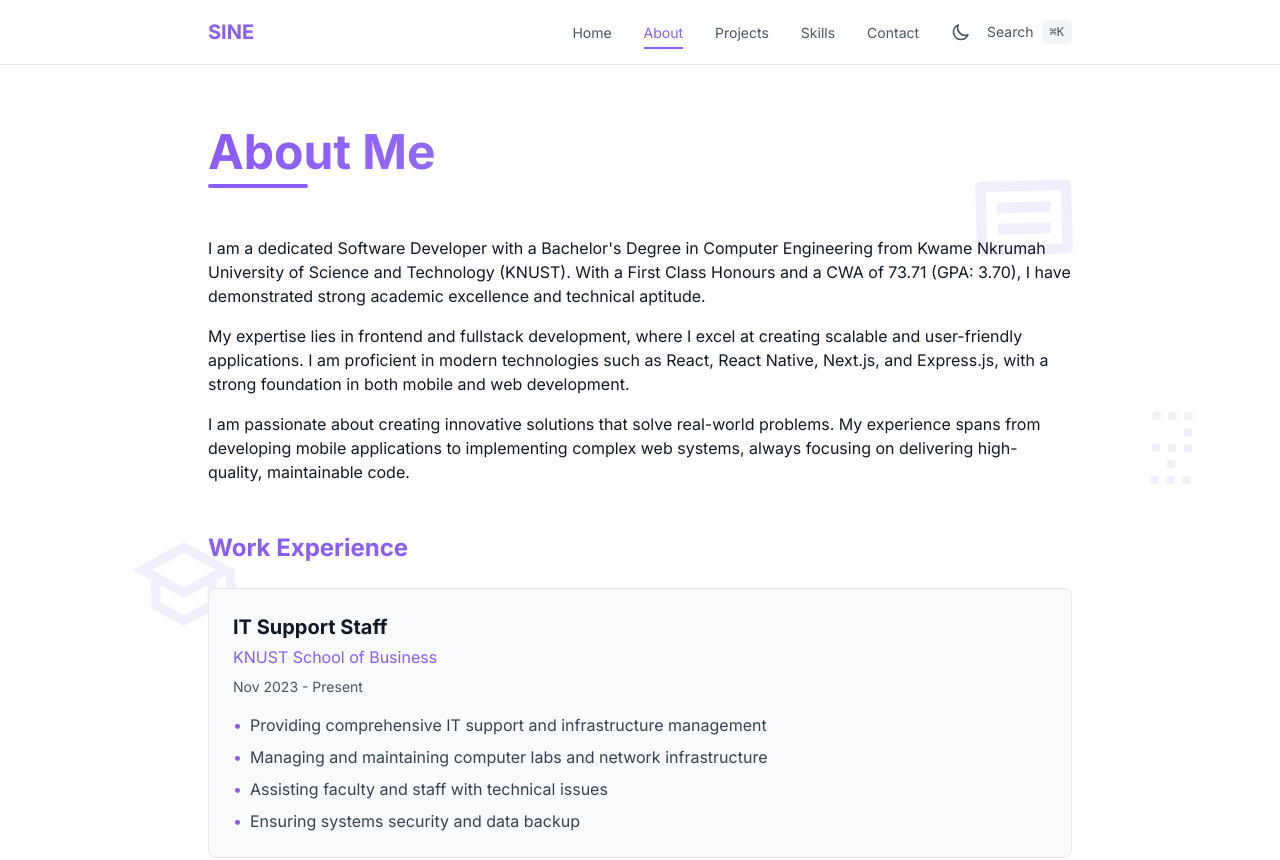
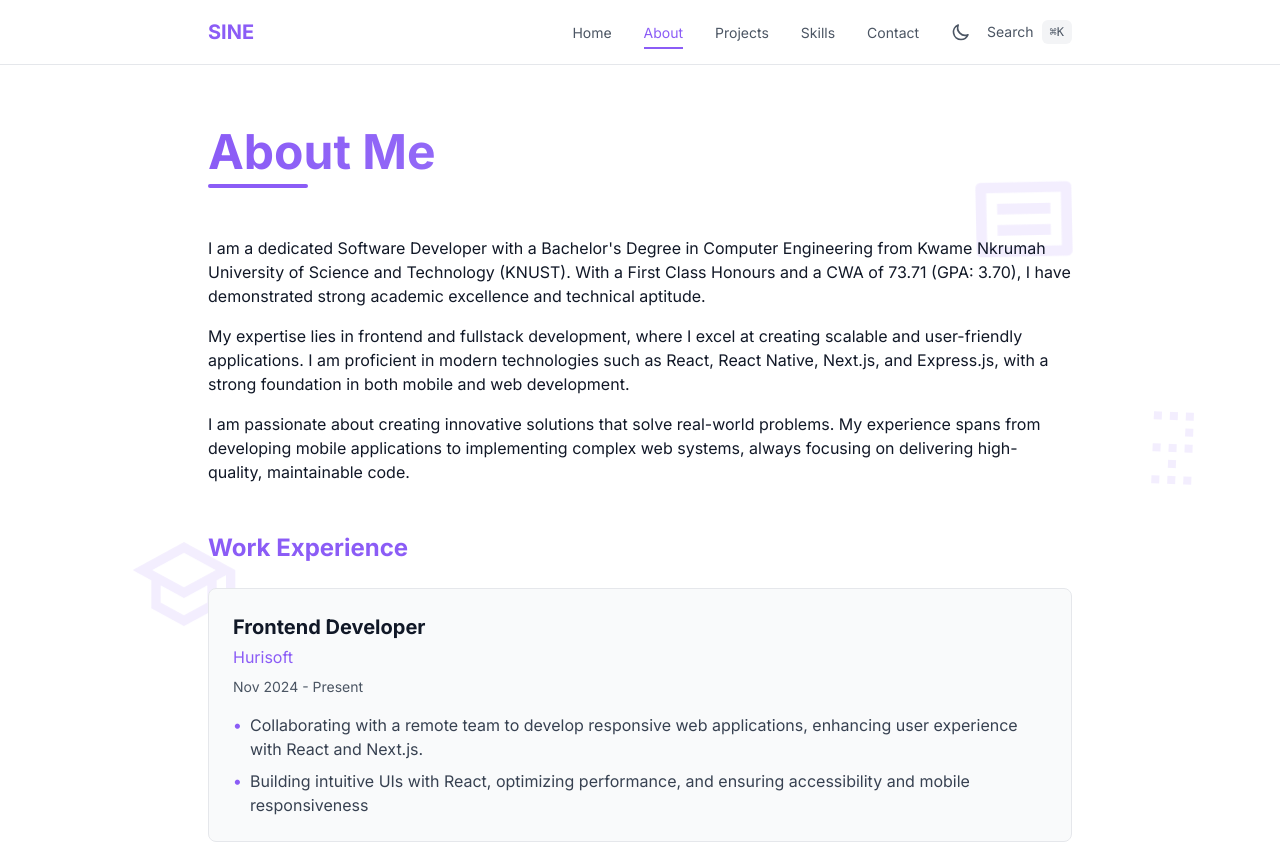
Before and after one commit to EpaphrasSam/SINE-portfolio, a Next.js app: page /about in a window 1280 px wide. Shown: the top 860 px of the page. Built offline with nearby package versions, Linux system fonts and the light colour scheme.

Commit message:
Added new developer job

```diff
--- a/src/app/about/page.tsx
+++ b/src/app/about/page.tsx
@@ -2,6 +2,7 @@
 
 import { motion } from "framer-motion";
 import { TextHighlight } from "../../components/TextHighlight";
+import {experiences, education} from "../../data/experiences";
 
 const container = {
   hidden: { opacity: 0 },
@@ -18,58 +19,9 @@ const item = {
   show: { opacity: 1, y: 0 }
 };
 
-const experiences = [
-  {
-    id: "experience-it",
-    title: "IT Support Staff",
-    company: "KNUST School of Business",
-    period: "Nov 2023 - Present",
-    responsibilities: [
-      "Providing comprehensive IT support and infrastructure management",
-      "Managing and maintaining computer labs and network infrastructure",
-      "Assisting faculty and staff with technical issues",
-      "Ensuring systems security and data backup"
-    ]
-  },
-  {
-    id: "experience-fullstack",
-    title: "Fullstack Developer",
-    company: "KNUST School of Business",
-    period: "Nov 2023 - Present",
-    responsibilities: [
-      "Developed comprehensive exams attendance tracking application",
-      "Created admin dashboard for managing exam schedules and staff assignments",
-      "Implemented secure web-based Voting System with real-time updates",
-      "Designed nomination platform with secure role-based authentication (RBAC)",
-      "Built admin and reviewer dashboards with real-time notifications",
-      "Integrated real-time updates using WebSocket technology",
-      "Implemented data visualization for exam statistics"
-    ]
-  },
-  {
-    id: "experience-intern",
-    title: "Software Engineer Intern, Frontend Developer",
-    company: "BSystems Limited",
-    period: "Oct 2022 - Jan 2023",
-    responsibilities: [
-      "Developed and enhanced features for the admin dashboard of the PeoplesPay app, improving user interface and experience",
-      "Implemented user authentication, verification, and various admin functionalities including managing admins, customers, transactions, and e-levy records, ensuring data security and integrity",
-      "Redesigned UI components to enhance usability and visual appeal, leading to a more intuitive and engaging user experience",
-      "Created detailed technical documentation for the web application, facilitating better understanding and maintenance for future developers",
-    ]
-  }
-];
 
-const education = {
-  id: "education",
-  degree: "BSc Computer Engineering",
-  school: "Kwame Nkrumah University of Science and Technology",
-  period: "2019 - 2023",
-  achievements: [
-    "First Class Honours with CWA of 73.71 (GPA: 3.70)",
-    "Best Student Award (2021)",
-  ]
-};
+
+
 
 export default function About() {
   return (
--- /dev/null
+++ b/src/data/experiences.ts
@@ -0,0 +1,50 @@
+export const education = {
+    id: "education",
+    degree: "BSc Computer Engineering",
+    school: "Kwame Nkrumah University of Science and Technology",
+    period: "2019 - 2023",
+    achievements: [
+      "First Class Honours with CWA of 73.71 (GPA: 3.70)",
+      "Best Student Award (2021)",
+    ]
+  };
+
+  export const experiences = [
+    {
+      id: "experience-frontend",
+      title: "Frontend Developer",
+      company: "Hurisoft",
+      period: "Nov 2024 - Present",
+      responsibilities: [
+        "Collaborating with a remote team to develop responsive web applications, enhancing user experience with React and Next.js.",
+        "Building intuitive UIs with React, optimizing performance, and ensuring accessibility and mobile responsiveness"
+      ]
+    },
+    {
+      id: "experience-fullstack",
+      title: "Fullstack Developer",
+      company: "KNUST School of Business",
+      period: "Nov 2023 - Nov 2024",
+      responsibilities: [
+        "Developed comprehensive exams attendance tracking application",
+        "Created admin dashboard for managing exam schedules and staff assignments",
+        "Implemented secure web-based Voting System with real-time updates",
+        "Designed nomination platform with secure role-based authentication (RBAC)",
+        "Built admin and reviewer dashboards with real-time notifications",
+        "Integrated real-time updates using WebSocket technology",
+        "Implemented data visualization for exam statistics"
+      ]
+    },
+    {
+      id: "experience-intern",
+      title: "Software Engineer Intern, Frontend Developer",
+      company: "BSystems Limited",
+      period: "Oct 2022 - Jan 2023",
+      responsibilities: [
+        "Developed and enhanced features for the admin dashboard of the PeoplesPay app, improving user interface and experience",
+        "Implemented user authentication, verification, and various admin functionalities including managing admins, customers, transactions, and e-levy records, ensuring data security and integrity",
+        "Redesigned UI components to enhance usability and visual appeal, leading to a more intuitive and engaging user experience",
+        "Created detailed technical documentation for the web application, facilitating better understanding and maintenance for future developers"
+      ]
+    }
+  ];
--- a/src/data/generatedSearchData.ts
+++ b/src/data/generatedSearchData.ts
@@ -641,27 +641,6 @@ export const searchData: SearchResultType[] = [
     "elementId": "VoteSphere"
   },
   {
-    "title": "IT Support Staff at KNUST School of Business",
-    "preview": "Nov 2023 - Present. Providing comprehensive IT support and infrastructure management Managing and maintaining computer labs and network infrastructure Assisting faculty and staff with technical issues Ensuring systems security and data backup",
-    "path": "/about",
-    "type": "content",
-    "elementId": "experience-it"
-  },
-  {
-    "title": "Fullstack Developer at KNUST School of Business",
-    "preview": "Nov 2023 - Present. Developed comprehensive exams attendance tracking application Created admin dashboard for managing exam schedules and staff assignments Implemented secure web-based Voting System with real-time updates Designed nomination platform with secure role-based authentication (RBAC) Built admin and reviewer dashboards with real-time notifications Integrated real-time updates using WebSocket technology Implemented data visualization for exam statistics",
-    "path": "/about",
-    "type": "content",
-    "elementId": "experience-fullstack"
-  },
-  {
-    "title": "Software Engineer Intern, Frontend Developer at BSystems Limited",
-    "preview": "Oct 2022 - Jan 2023. Developed and enhanced features for the admin dashboard of the PeoplesPay app, improving user interface and experience Implemented user authentication, verification, and various admin functionalities including managing admins, customers, transactions, and e-levy records, ensuring data security and integrity Redesigned UI components to enhance usability and visual appeal, leading to a more intuitive and engaging user experience Created detailed technical documentation for the web application, facilitating better understanding and maintenance for future developers",
-    "path": "/about",
-    "type": "content",
-    "elementId": "experience-intern"
-  },
-  {
     "title": "About Me",
     "preview": "About Me",
     "path": "/about",
--- a/src/data/projectData.ts
+++ b/src/data/projectData.ts
@@ -1,5 +1,5 @@
 // This file is auto-generated. Do not edit manually.
-// Generated on 2024-11-15T02:52:50.467Z
+// Generated on 2024-11-16T19:49:56.148Z
 
 export interface ProjectImages {
   images: string[];
```
